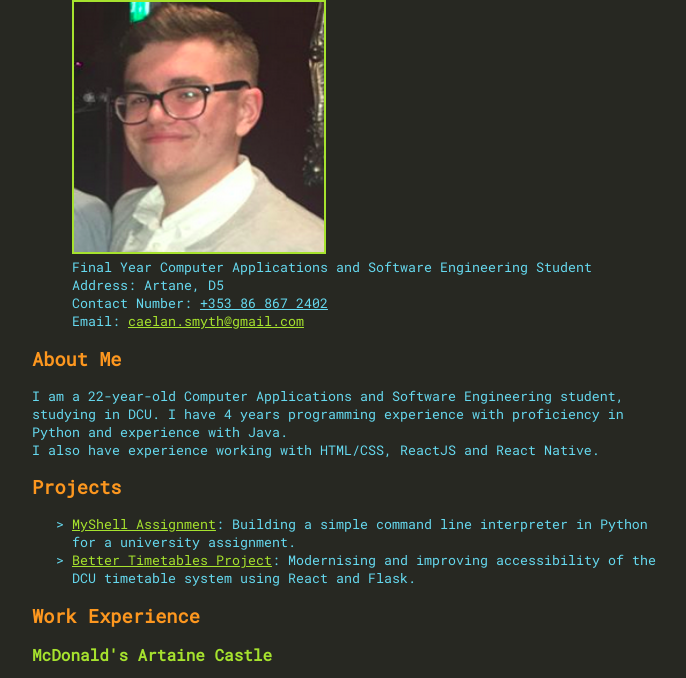
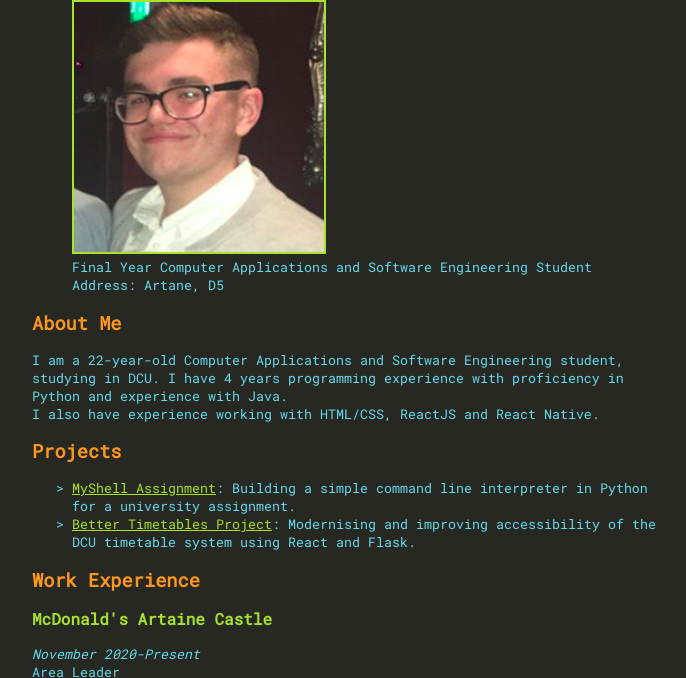
Before and after one commit to caelan-smyth/caelan-smyth.github.io, a plain HTML site: page index.html in a window 1280 px wide. Shown: the part 55-733 px from the top of the page, without its empty margins (296-982 px from the left). Drawn offline with Linux system fonts and the light colour scheme.

Commit message:
Update index.html

```diff
--- a/index.html
+++ b/index.html
@@ -11,8 +11,6 @@
         <li><img src="headshot.png" alt="A Picture of Me"></li>
         <li>Final Year Computer Applications and Software Engineering Student</li>
         <li>Address: Artane, D5</li>
-        <li>Contact Number: <u>+353 86 867 2402</u></li>
-        <li>Email: <a href="mailto:caelan.smyth@gmail.com">caelan.smyth@gmail.com</a></li>
     </ul>
     <h2>About Me</h2>
     <p>I am a 22-year-old Computer Applications and Software Engineering student, studying in DCU. I have 4 years programming experience with proficiency in Python and experience with Java. <br>
```
